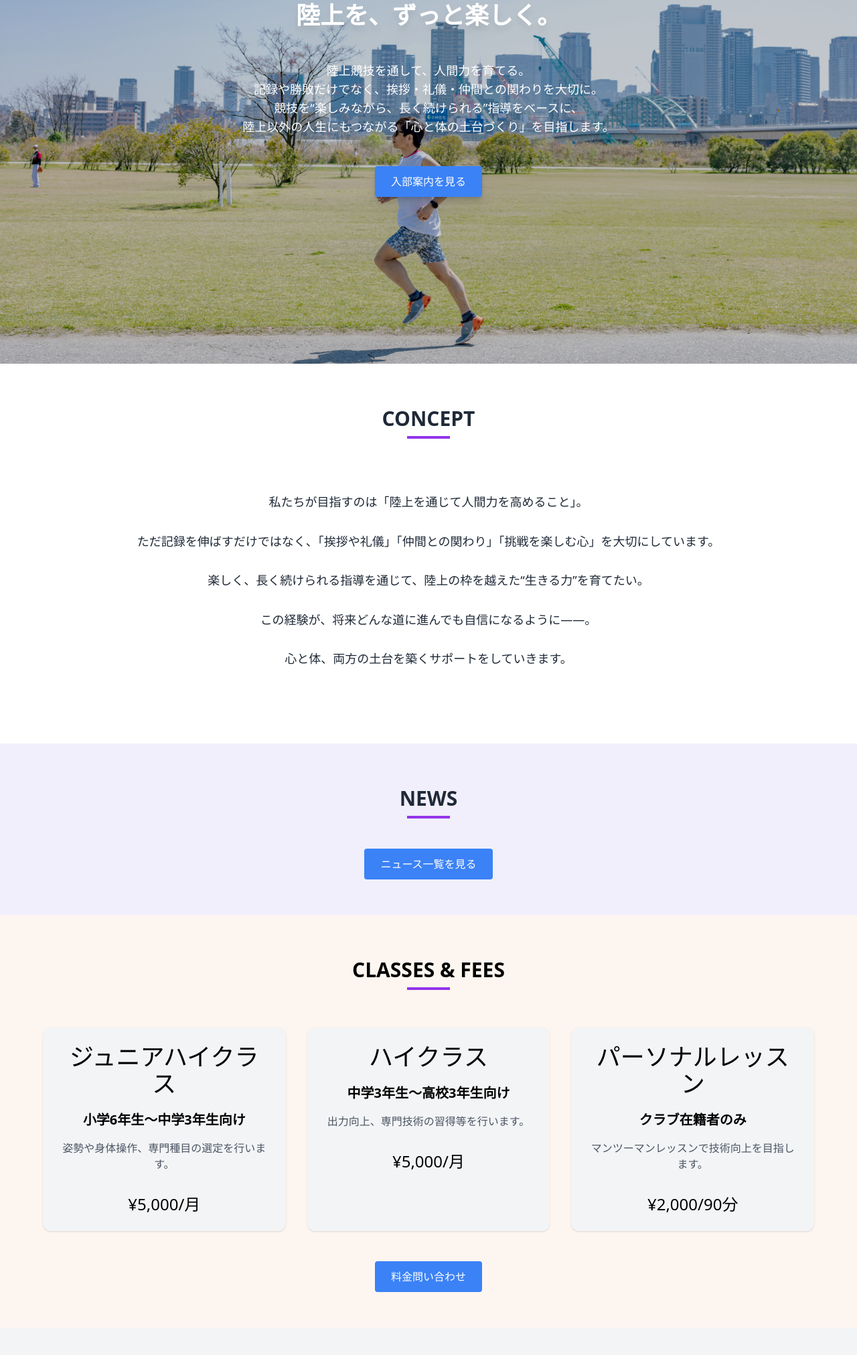
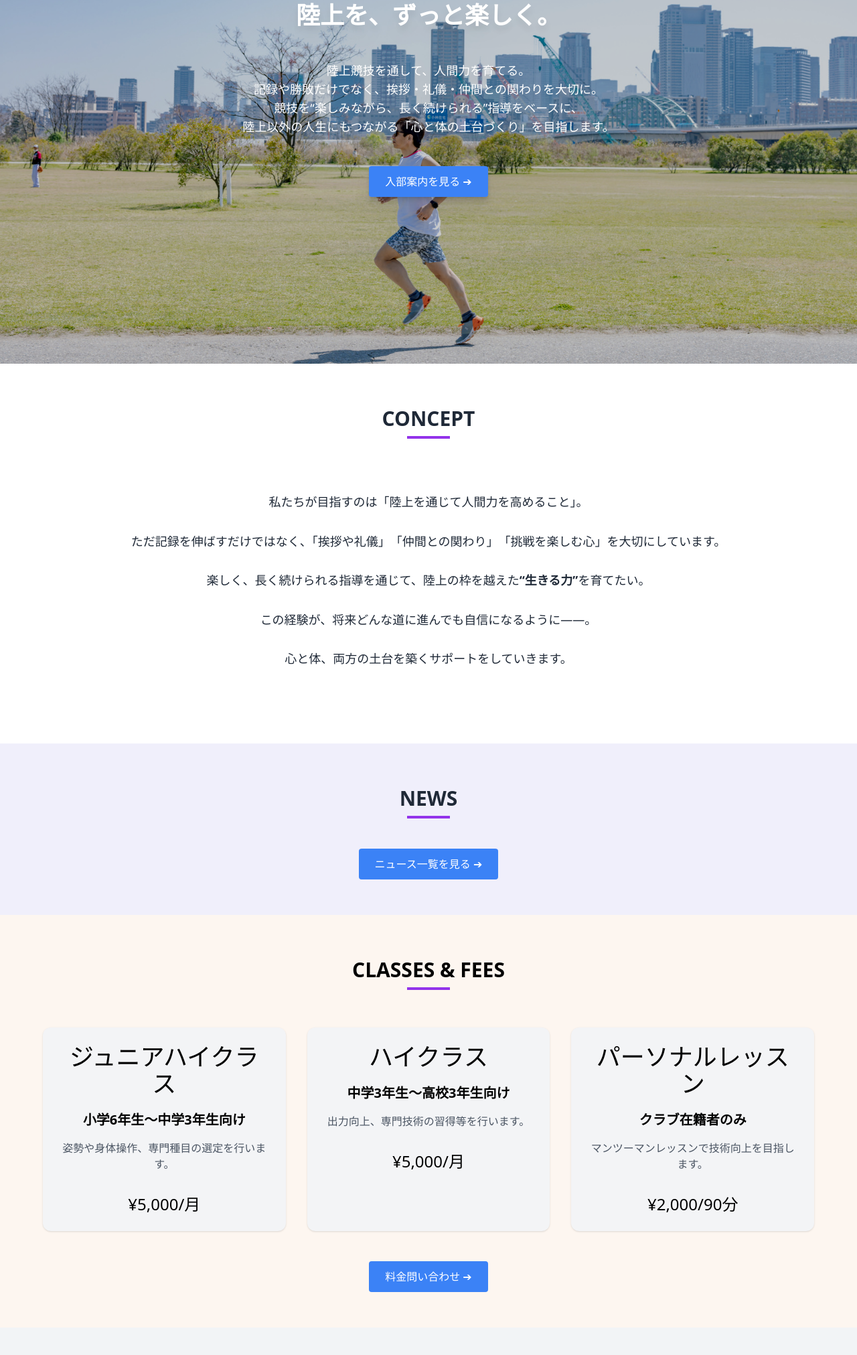
Before and after one commit to inumaru118/track_and_field_club_site, a website built with Vite: page index.html in a window 1280 px wide. Shown: the part 257-2280 px from the top of the page at 67% size. Built offline with nearby package versions, Linux system fonts and the light colour scheme; no server answers.

Commit message:
ファイルのパス指定を相対パスに変更 ファイルの階層ずれを修正

```diff
--- a/index.html
+++ b/index.html
@@ -6,7 +6,7 @@
   <meta name="viewport" content="width=device-width, initial-scale=1" />
   <title>陸上クラブチーム</title>
   <link href="./dist/style.css" rel="stylesheet" />
-  <script src="src\javascript\getService.js"></script>
+  <script src="./src/javascript/getService.js"></script>
   <script>
     document.addEventListener("DOMContentLoaded", () => {
       getNews();
@@ -38,7 +38,7 @@
     <nav class="flex space-x-8 text-lg">
       <a href="#" class="hover:text-blue-300">HOME</a>
       <a href="#" class="hover:text-blue-300">NEWS</a>
-      <a href="src/javascript/html/contact.html" class="hover:text-blue-300">CONTACT</a>
+      <a href="./src/html/contact.html" class="hover:text-blue-300">CONTACT</a>
     </nav>
   </header>
 
@@ -63,7 +63,7 @@
           陸上以外の人生にもつながる「心と体の土台づくり」を目指します。
         </p>
         <a href="#join" class="bg-blue-500 hover:bg-blue-600 text-white px-6 py-3 rounded shadow-md transition">
-          入部案内を見る
+          入部案内を見る ➔
         </a>
     </div>
   </section>
@@ -77,8 +77,8 @@
       </h2>
       <p class="text-lg text-gray-800 leading-relaxed">
         私たちが目指すのは「陸上を通じて人間力を高めること」。<br /><br />
-        ただ記録を伸ばすだけではなく、「挨拶や礼儀」「仲間との関わり」「挑戦を楽しむ心」を大切にしています。<br /><br />
-        楽しく、長く続けられる指導を通じて、陸上の枠を越えた“生きる力”を育てたい。<br /><br />
+        ただ記録を伸ばすだけではなく、「挨拶や礼儀」　「仲間との関わり」　「挑戦を楽しむ心」を大切にしています。<br /><br />
+        楽しく、長く続けられる指導を通じて、陸上の枠を越えた<span class="font-bold">“生きる力”</span>を育てたい。<br /><br />
         この経験が、将来どんな道に進んでも自信になるように――。<br /><br />
         心と体、両方の土台を築くサポートをしていきます。
       </p>
@@ -94,7 +94,7 @@
       <div id="newsList" class="space-y-6 mb-14"></div>
       <!-- 詳細ページへのリンク -->
       <div class="text-center">
-        <a class="bg-blue-500 hover:bg-blue-600 rounded py-3 px-6 text-white">ニュース一覧を見る</a>
+        <a class="bg-blue-500 hover:bg-blue-600 rounded py-3 px-6 text-white">ニュース一覧を見る ➔</a>
       </div>
     </div>
   </section>
@@ -125,7 +125,7 @@
           <p class="text-2xl">¥2,000/90分</p>
         </div>
       </div>
-      <a href="#" class="bg-blue-500 hover:bg-blue-600 text-white px-6 py-3 rounded">料金問い合わせ</a>
+      <a href="#" class="bg-blue-500 hover:bg-blue-600 text-white px-6 py-3 rounded">料金問い合わせ ➔</a>
     </div>
   </section>
 
@@ -137,7 +137,7 @@
           class="text-3xl font-bold mb-14 relative inline-block after:block after:w-16 after:h-1 after:bg-purple-600 after:mt-2 after:mx-auto">
           COACH</h2>
         <div class="bg-purple-50 p-8 rounded-xl shadow-md">
-          <img src="/assets/top.jpg" alt="コーチ写真" class="rounded-full w-40 h-40 mx-auto mb-6 object-cover">
+          <img src="./assets/top.jpg" alt="コーチ写真" class="rounded-full w-40 h-40 mx-auto mb-6 object-cover">
           <h3 class="text-2xl font-semibold mb-2">佐藤 勇人（さとう はやと）</h3>
           <p class="text-base text-purple-600 mb-4">代表コーチ｜JSPO公認陸上競技コーチ1／栄養士</p>
           <p class="text-base leading-relaxed text-gray-700">
@@ -146,7 +146,7 @@
           </p>
         </div>
       </div>
-      <a href="#" class="bg-blue-500 hover:bg-blue-600 text-white px-6 py-3 rounded">他のコーチを見る</a>
+      <a href="#" class="bg-blue-500 hover:bg-blue-600 text-white px-6 py-3 rounded">他のコーチを見る ➔</a>
     </div>
   </section>
 
```
Also changed, not shown: dist/style.css, src/html/contact.html (renamed from src/javascript/html/contact.html).
